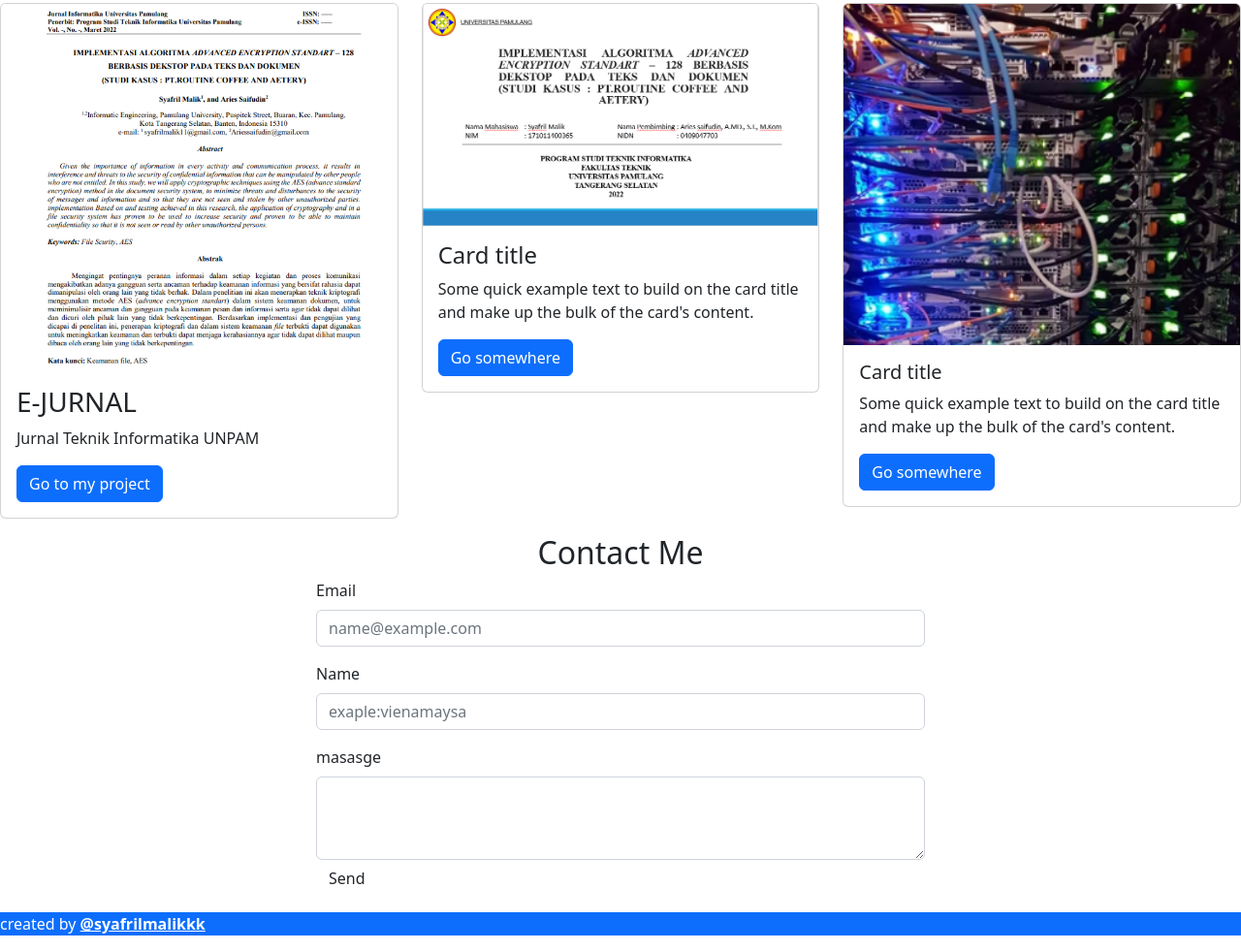
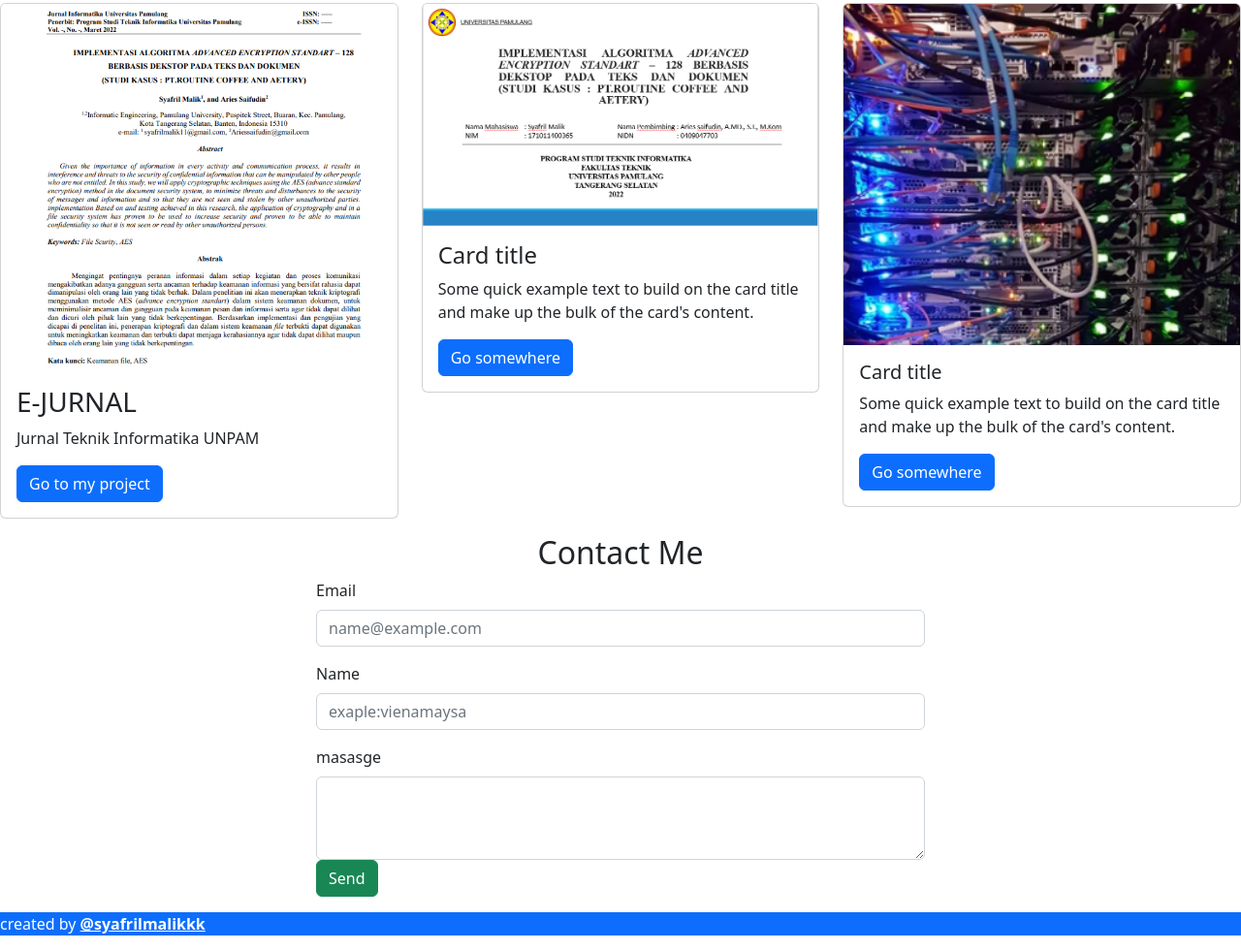
Before and after one commit to syafrilmalik/syafrilmalik, a plain HTML site: page index.html in a window 1280 px wide. Shown: the part 977-1958 px from the top of the page at 97% size. Drawn offline with nearby package versions, Linux system fonts and the light colour scheme.

Commit message:
mengubah button menjadi hijau1

```diff
--- a/index.html
+++ b/index.html
@@ -146,7 +146,7 @@
         <div class="mb-3">
           <label for="text" class="form-label">masasge</label>
           <textarea class="form-control" id="text" rows="3"></textarea>
-          <buton type="submit center" class="btn btn-succsess">Send</buton>
+          <buton type="submit center" class="btn btn-success">Send</buton>
         </div>
     </div>
   </div>
```
